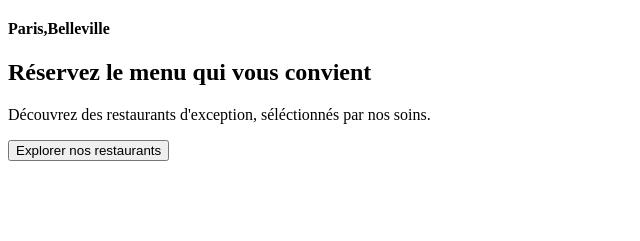
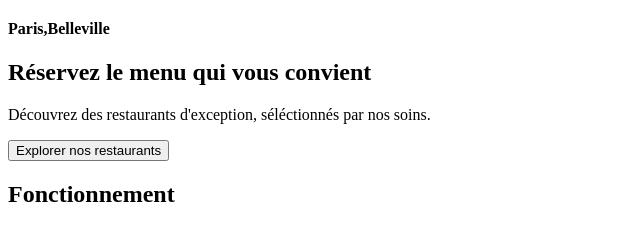
Before and after one commit to Helvlaska/P3_code, a website: page html/accueil.html in a window 1280 px wide. Shown: the part 99-340 px from the top of the page, without its empty margins (0-640 px from the left). Drawn offline with Linux system fonts and the light colour scheme; a web font is replaced by a local one.

Commit message:
:sparkles::globe_with_meridians: Ajout section tutorial + élément title

```diff
--- a/html/accueil.html
+++ b/html/accueil.html
@@ -24,5 +24,8 @@
                 <button class="explore__button">Explorer nos restaurants</button>
             </div>
         </section>
+        <section class="tutorial">
+            <h2 class="tutorial__title">Fonctionnement</h2>
+        </section>
     </body>
 </html>
```
